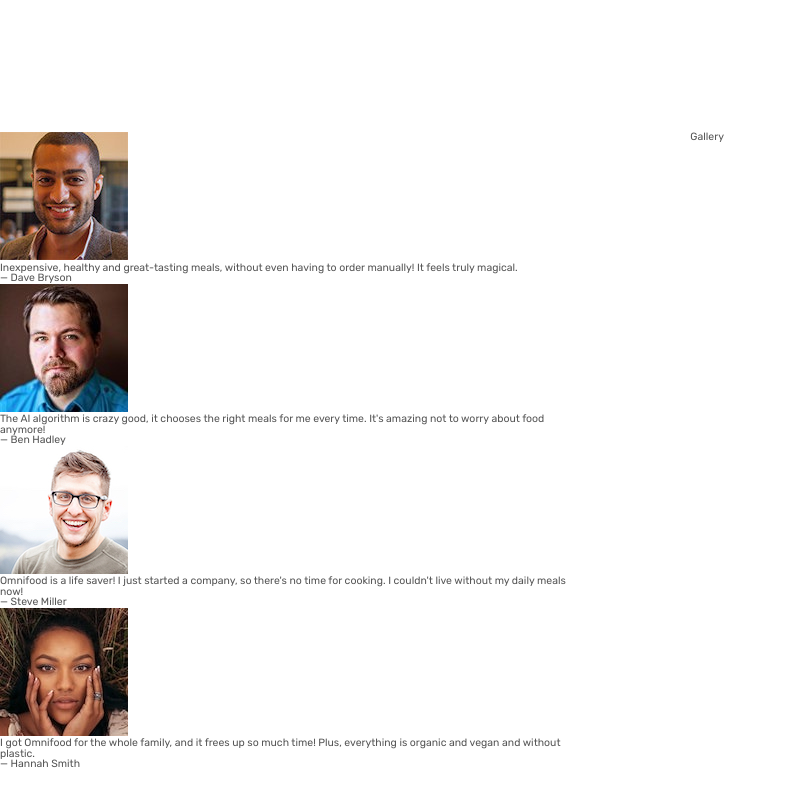
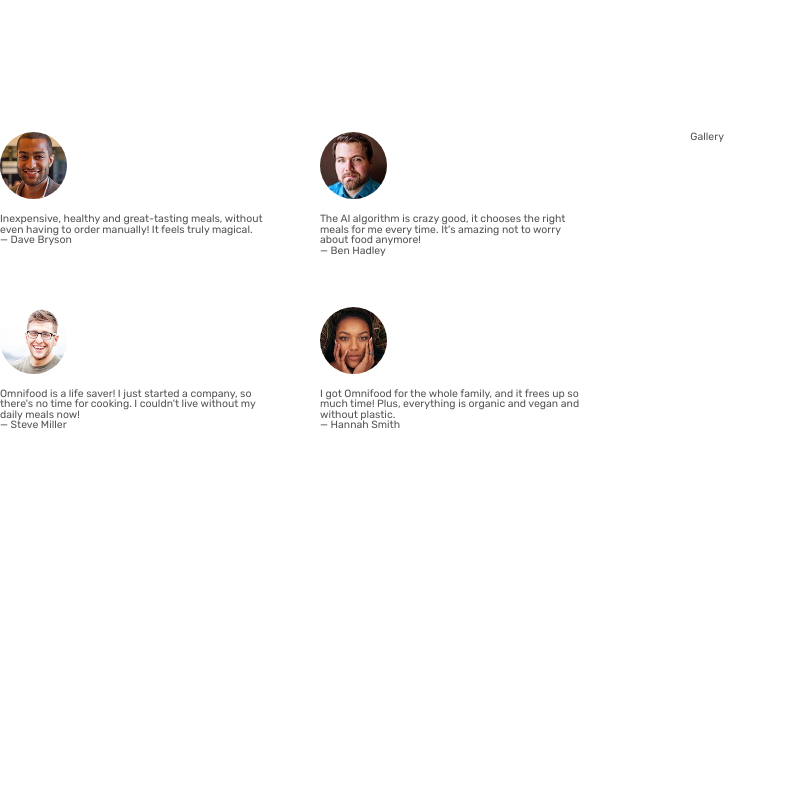
Before and after one commit to SuperUser-Gump/Omnifood, a website: page index.html in a window 1280 px wide. Shown: the part 3740-4546 px from the top of the page, without its empty margins (0-787 px from the left). After the commit the page ends 4271 px from the top, so only its background shows below. Drawn offline with nearby package versions, Linux system fonts and the light colour scheme.

Commit message:
style: Style testimonial images within the grid layout
- Utilized grid layout to position testimonial images.
- Set a fixed width of 64 pixels and made the images round with a border-radius of 50%.
- Adjusted margins for spacing between the testimonial image and text.

```diff
--- a/css/style.css
+++ b/css/style.css
@@ -321,3 +321,15 @@
 .section-testimonials {
   padding: 9.6rem 0;
 }
+
+.testimonials {
+  display: grid;
+  grid-template-columns: 1fr 1fr;
+  gap: 4.8rem;
+}
+
+.testimonial-img {
+  width: 6.4rem;
+  border-radius: 50%;
+  margin-bottom: 1.2rem;
+}
```
